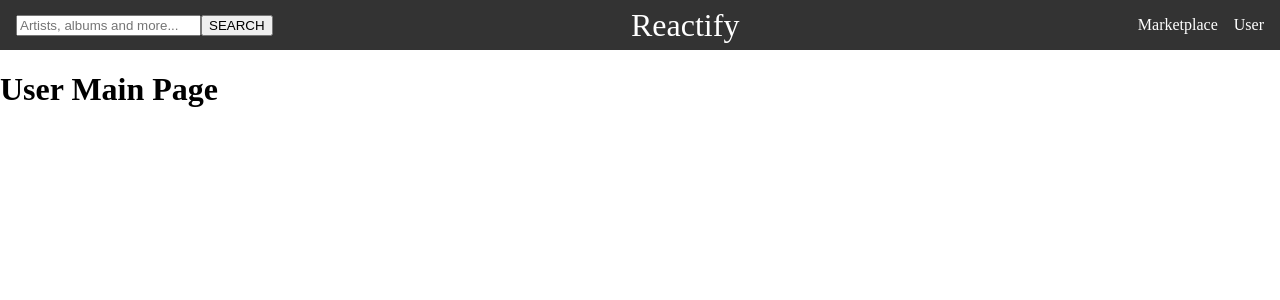
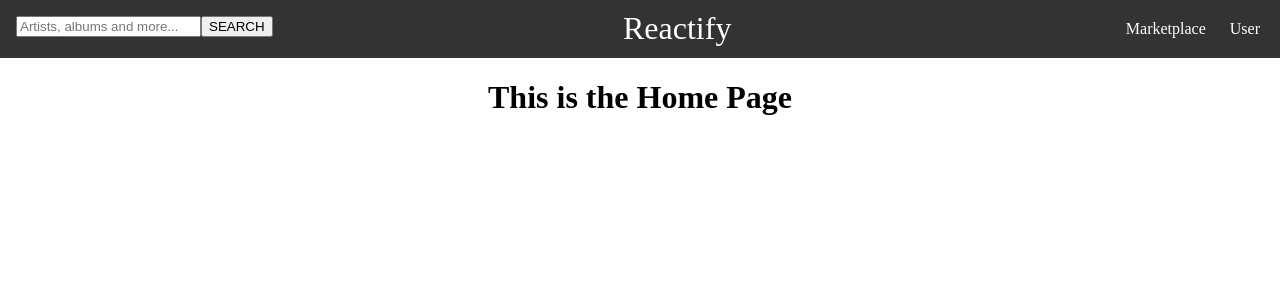
Before and after one commit to kiketion/discogs-api-react, a React (Create React App) app: page / in a window 1280 px wide. Shown: the top 300 px of the page. Built offline with nearby package versions, Linux system fonts and the light colour scheme.

Commit message:
structure complete

```diff
--- a/src/App.js
+++ b/src/App.js
@@ -1,11 +1,26 @@
+import Marketplace from './components/Marketplace.js';
 import NavBar from './components/NavBar.js';
 import User from './components/User.js';
+import Home from './components/Home.js';
 
 function App() {
+  let component;
+  switch (window.location.pathname) {
+    case '/':
+      component = <Home />;
+      break;
+    case '/marketplace':
+      component = <Marketplace />;
+      break;
+    case '/user':
+      component = <User />;
+      break;
+    default:
+  }
   return (
     <div className='App'>
       <NavBar />
-      <User />
+      <div className='container'>{component}</div>
     </div>
   );
 }
--- /dev/null
+++ b/src/components/Home.js
@@ -0,0 +1,9 @@
+import React from 'react';
+
+export default function Home() {
+  return (
+    <div>
+      <h1>This is the Home Page</h1>
+    </div>
+  );
+}
--- a/src/components/NavBar.js
+++ b/src/components/NavBar.js
@@ -10,10 +10,10 @@ export default function NavBar() {
       </a>
       <ul>
         <li>
-          <a href='./Marketplace.js'>Marketplace</a>
+          <a href='/marketplace'>Marketplace</a>
         </li>
         <li>
-          <a href='./User.js'>User</a>
+          <a href='/user'>User</a>
         </li>
       </ul>
     </nav>
--- a/src/components/SearchBar.js
+++ b/src/components/SearchBar.js
@@ -1,6 +1,8 @@
+import '../styles.css';
+
 export default function SearchBar() {
   return (
-    <div>
+    <div className='searchbar'>
       <input placeholder='Artists, albums and more...' />
       <button>SEARCH</button>
     </div>
--- a/src/styles.css
+++ b/src/styles.css
@@ -6,17 +6,27 @@ body {
   margin: 0;
 }
 
+.container {
+  margin: 1rem;
+  text-align: center;
+}
+
 .nav {
   background-color: #333;
   color: white;
   display: flex;
   justify-content: space-between;
-  align-items: center;
+  align-items: stretch;
   gap: 2rem;
   padding: 0 1rem;
 }
 
+.searchbar {
+  margin-top: 1rem;
+}
+
 .site-title {
+  margin-top: 0.4rem;
   font-size: 2rem;
 }
 
@@ -31,4 +41,8 @@ nav ul {
 .nav a {
   color: inherit;
   text-decoration: none;
+  height: 100%;
+  display: flex;
+  align-items: center;
+  padding: 0.25rem;
 }
```
